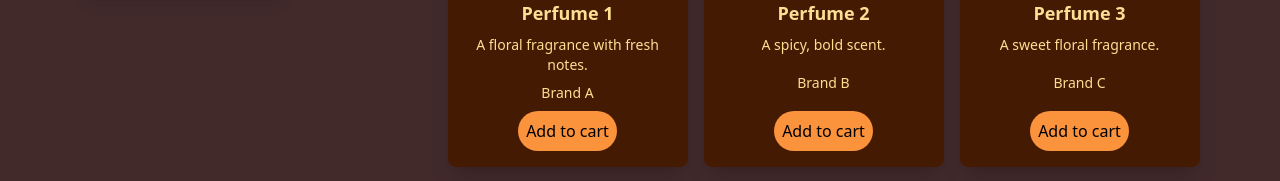
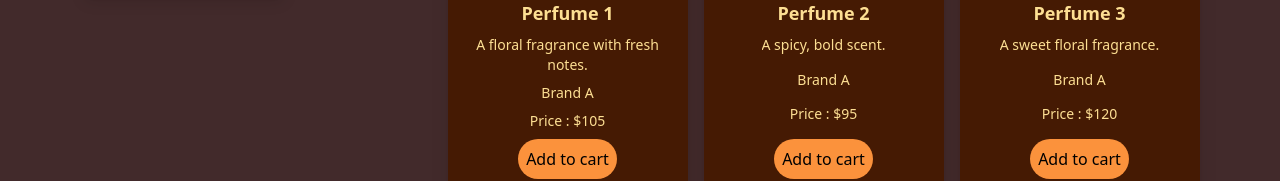
Before and after one commit to MamunUrRashidAIUB/khushbu-client, a React (Vite) app: page /brands in a window 1280 px wide. Shown: the part 295-476 px from the top of the page. Built offline with nearby package versions, Linux system fonts and the light colour scheme.

Commit message:
all done for filtering

```diff
--- a/public/Products.json
+++ b/public/Products.json
@@ -14,7 +14,7 @@
   {
     "id": 2,
     "name": "Perfume 2",
-    "brand": "Brand B",
+    "brand": "Brand A",
     "price": 95.0,
     "description": "A spicy, bold scent.",
     "size": "100ml",
@@ -26,7 +26,7 @@
   {
     "id": 3,
     "name": "Perfume 3",
-    "brand": "Brand C",
+    "brand": "Brand A",
     "price": 120.0,
     "description": "A sweet floral fragrance.",
     "size": "75ml",
--- a/src/Components/Cards/Card.jsx
+++ b/src/Components/Cards/Card.jsx
@@ -1,4 +1,4 @@
-const Card = ({ name, image, title, brand }) => {
+const Card = ({ name, image, title, brand, price }) => {
   return (
     <div className="bg-amber-950 w-60 shadow-xl rounded-lg overflow-hidden flex flex-col">
       <figure className="  mx-auto pt-10">
@@ -10,6 +10,10 @@ const Card = ({ name, image, title, brand }) => {
         </h2>
         <p className="text-sm   overflow-hidden">{title}</p>
         <p className="text-sm overflow-hidden">{brand}</p>
+        <p className="text-sm overflow-hidden">
+          <span>Price : $</span>
+          {price}
+        </p>
         <div className="card-actions mt-auto">
           <button className="bg-orange-400 p-2 text-black rounded-full">
             Add to cart
--- a/src/Layout/Pages/Brands/Brands/Allbrands.jsx
+++ b/src/Layout/Pages/Brands/Brands/Allbrands.jsx
@@ -1,4 +1,3 @@
-
 import Card from "../../../../Components/Cards/Card";
 import useProducts from "../../../../Hooks/useProducts";
 
@@ -18,6 +17,7 @@ const Allbrands = ({ filteredProducts }) => {
             image={product.image}
             title={product.description}
             brand={product.brand}
+            price={product.price}
           />
         ))}
       </div>
--- a/src/Layout/Pages/Home/Home/Products/Products.jsx
+++ b/src/Layout/Pages/Home/Home/Products/Products.jsx
@@ -38,6 +38,7 @@ const Products = () => {
                   name={filteredProduct.name}
                   image={filteredProduct.image}
                   title={filteredProduct.description}
+                  price={filteredProduct.price}
                 />
               ))}
           </ul>
```
